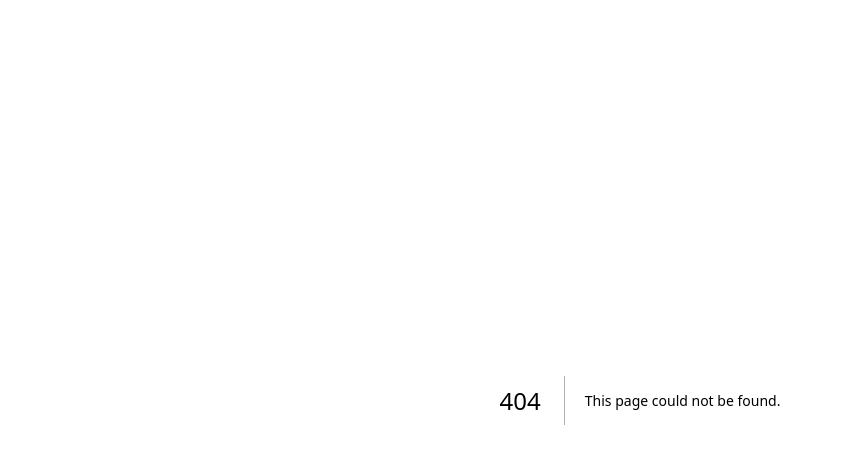
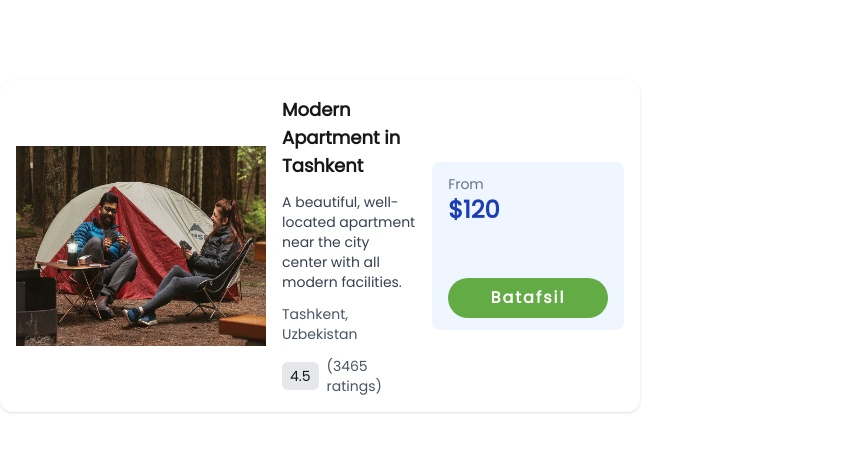
Before and after one commit to lupheron/Zenly, a Next.js app: page /posts/postscontainer in a window 1280 px wide. Before the commit this address had no page. Shown: the top 464 px of the page, without its empty margins (0-841 px from the left). Built offline with nearby package versions, Linux system fonts and the light colour scheme.

Commit message:
Posts container is ready

```diff
--- a/src/app/posts/page.tsx
+++ b/src/app/posts/page.tsx
@@ -2,12 +2,14 @@
 import React from 'react'
 import SearchPosts from './search/SearchPosts'
 import NavbarSection from '@/src/components/Navbar/NavbarSection'
+import PostsContainer from './postscontainer/page'
 
 const PostsSection = () => {
     return (
         <div>
             <NavbarSection />
             <SearchPosts />
+            <PostsContainer />
         </div>
     )
 }
--- /dev/null
+++ b/src/app/posts/postscontainer/page.tsx
@@ -0,0 +1,23 @@
+import PostsCart from '@/src/components/Cart/PostsCart'
+import React from 'react'
+
+const PostsContainer = () => {
+    return (
+        <div className='w-[50%] flex flex-col gap-7 mt-20'>
+            <div>
+                <PostsCart
+                    src="/intro/intro1.jpg" // Replace with your backend image URL
+                    title="Modern Apartment in Tashkent"
+                    about="A beautiful, well-located apartment near the city center with all modern facilities."
+                    location="Tashkent, Uzbekistan"
+                    rating={4.5}
+                    rateNumber={3465}
+                    price={120}
+                    onClick={() => { }}
+                />
+            </div>
+        </div>
+    )
+}
+
+export default PostsContainer
--- /dev/null
+++ b/src/components/Cart/PostsCart.tsx
@@ -0,0 +1,54 @@
+import Image from 'next/image'
+import React from 'react'
+import ButtonDefault from '../Button/ButtonDefault'
+
+interface PostsCartProps {
+    src: string,
+    title: string,
+    about: string,
+    location: string,
+    rating: number,
+    rateNumber: number,
+    price: number,
+    onClick: () => void
+}
+
+const PostsCart: React.FC<PostsCartProps> = ({ src, title, about, location, rating, rateNumber, price, onClick }) => {
+    return (
+        <div className='flex items-center justify-between bg-white rounded-xl shadow p-4 w-full'>
+            <Image
+                width={250}
+                height={350}
+                src={src}
+                alt=''
+                className='h-50'
+            />
+
+            <div className='flex flex-col gap-3 w-[45%] px-4'>
+                <h2 className='text-lg font-bold'>{title}</h2>
+                <p className='text-sm text-gray-700'>{about}</p>
+                <p className='text-sm text-gray-600'>{location}</p>
+                <div className='flex items-center gap-2'>
+                    <span className='bg-gray-200 px-2 py-1 rounded-md text-sm font-medium'>{rating}</span>
+                    <span className='text-sm text-gray-600'>({rateNumber} ratings)</span>
+                </div>
+            </div>
+
+            <div className='flex flex-col gap-10 bg-blue-50 rounded-lg px-4 py-3 w-[320px]'>
+                <div>
+                    <p className='text-sm text-gray-500'>From</p>
+                    <h2 className='text-2xl font-bold text-blue-800'>${price}</h2>
+                </div>
+                <div className='mt-3'>
+                    <ButtonDefault
+                        label="Batafsil"
+                        onClick={onClick}
+                        customClasses='w-full tracking-[2px]'
+                    />
+                </div>
+            </div>
+        </div>
+    )
+}
+
+export default PostsCart
--- a/src/components/Navbar/NavbarSection.tsx
+++ b/src/components/Navbar/NavbarSection.tsx
@@ -27,7 +27,7 @@ const NavbarSection = () => {
             <div className='flex items-center justify-between flex-wrap w-[76%] mx-auto'>
                 <Link href={"/"}>
                     <Image
-                        src="/logo/white-logo-text.png"
+                        src="/logo/white-logo.png"
                         alt='Logo'
                         width={120}
                         height={80}
```
